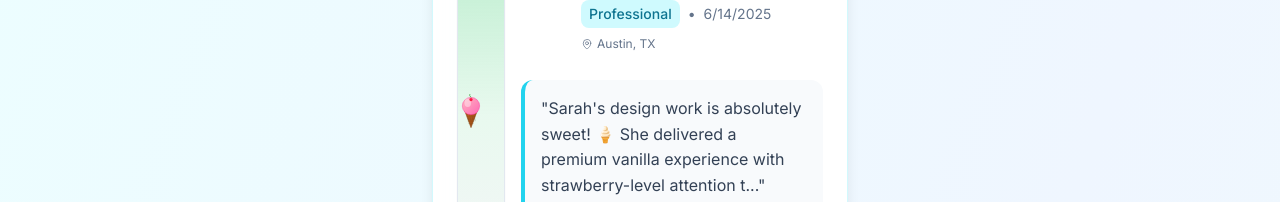
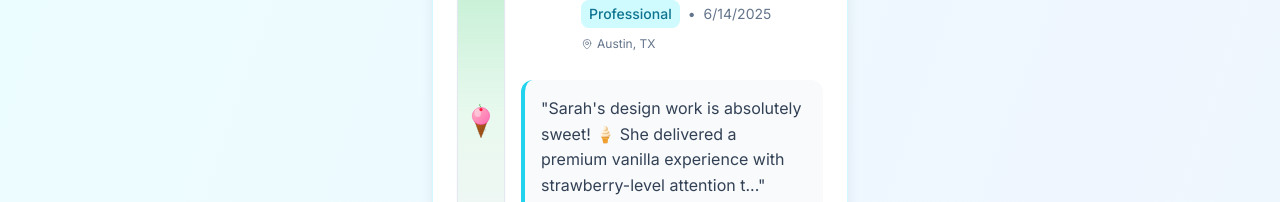
Before and after one commit to Treemonkey1234/Scoop_Static, a Next.js app: page / in a window 1280 px wide. Shown: the part 404-606 px from the top of the page. Built offline with nearby package versions, Linux system fonts and the light colour scheme.

Commit message:
Center ice cream cone perfectly in vote area - fix left offset issue

```diff
--- a/components/DragVoteSystem.tsx
+++ b/components/DragVoteSystem.tsx
@@ -188,14 +188,14 @@ const DragVoteSystem: React.FC<DragVoteSystemProps> = ({
         data-ice-cream="true"
         className={`absolute cursor-grab active:cursor-grabbing transition-all ${
           isDragging ? 'scale-110 z-50' : 'z-20 duration-300'
-        } hover:scale-105 touch-none`}
+        } hover:scale-105 touch-none flex items-center justify-center`}
         style={{
           top: '50%',
           left: '50%',
+          width: '56px', // Larger touch area (36px + 20px padding)
+          height: '72px', // Larger touch area (52px + 20px padding)
           transform: `translate(-50%, -50%) translateY(${dragPosition.y}px)`,
           transition: isDragging ? 'none' : 'transform 0.3s cubic-bezier(0.4, 0, 0.2, 1)',
-          padding: '10px', // Add padding to make touch area larger
-          margin: '-10px', // Negative margin to offset padding
         }}
         onMouseDown={handleMouseDown}
         onTouchStart={handleTouchStart}
```
